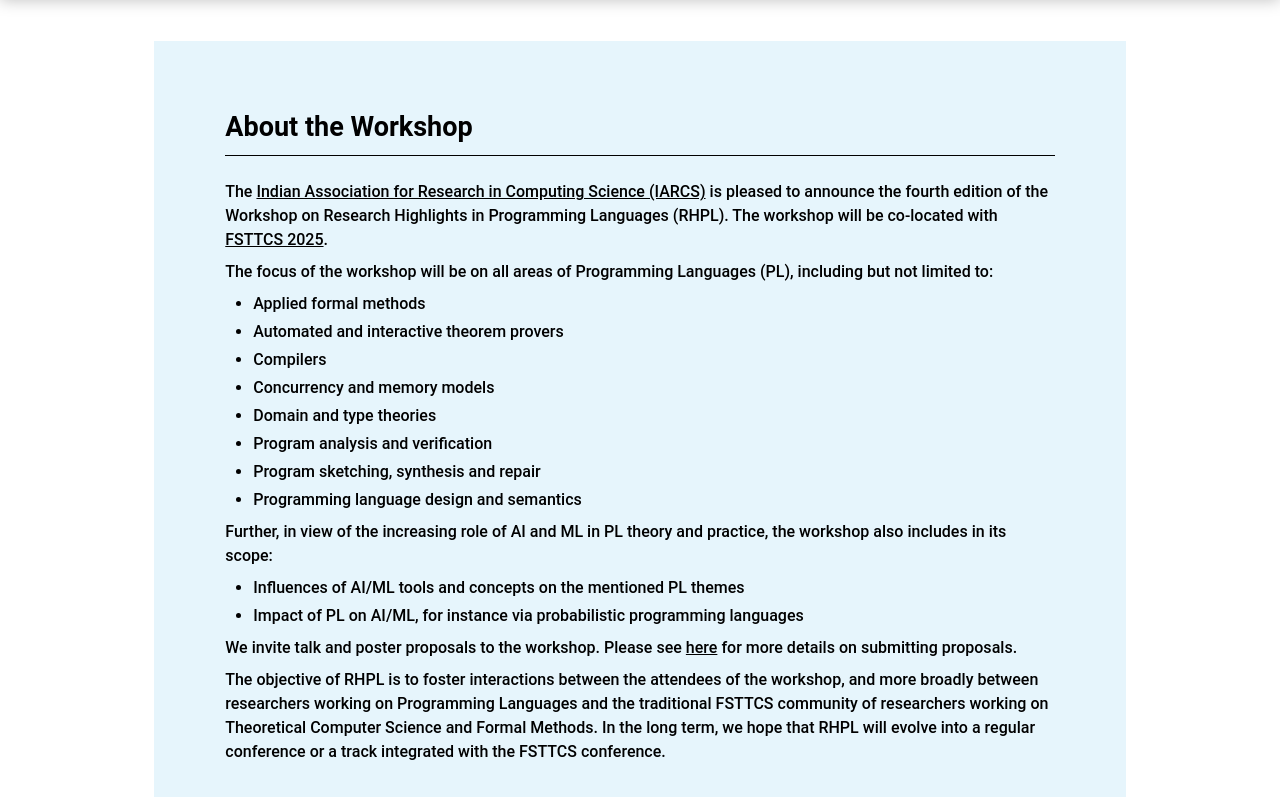
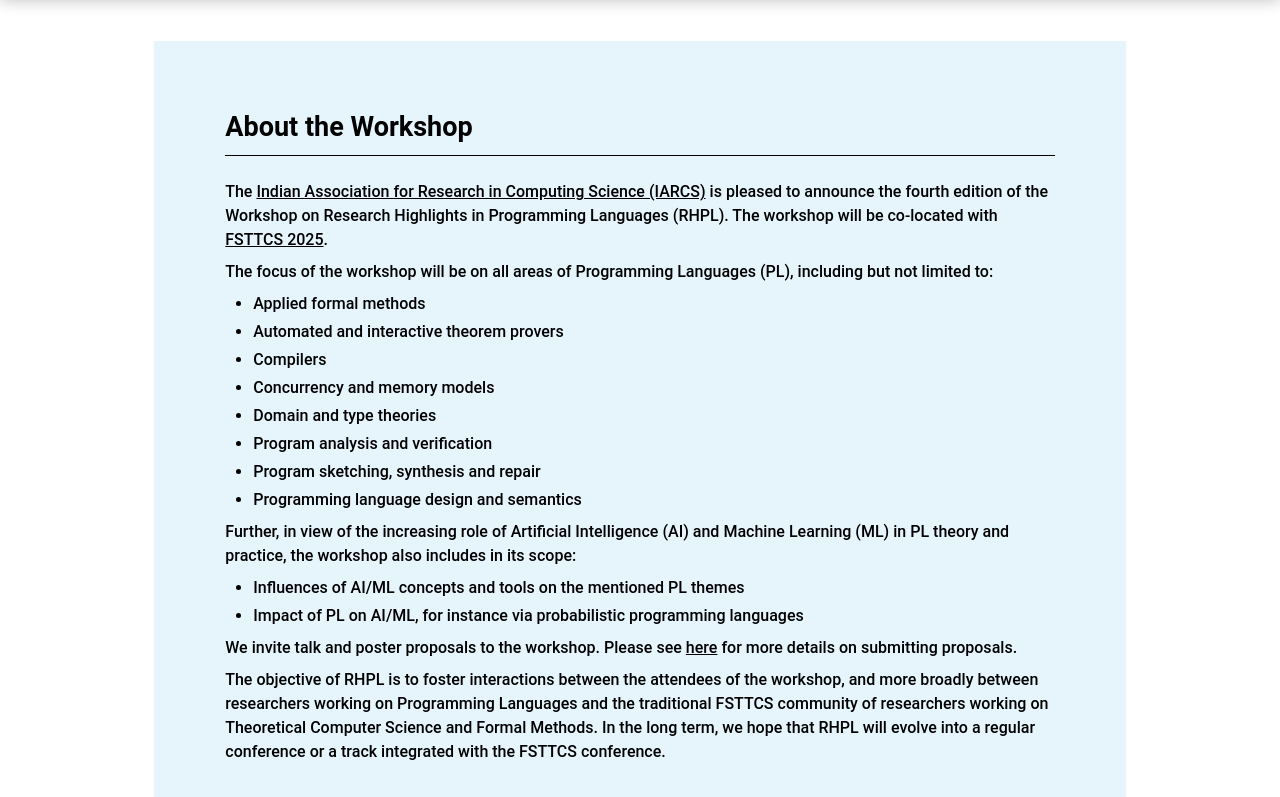
Before and after one commit to RajivDalal/RHPL, a React (Vite) app in the folder rhpl-web/: page / in a window 1280 px wide. Shown: the part 370-1167 px from the top of the page. Built offline with nearby package versions, Linux system fonts and the light colour scheme; a web font is replaced by a local one.

Commit message:
Update home.jsx

```diff
--- a/rhpl-web/src/pages/home.jsx
+++ b/rhpl-web/src/pages/home.jsx
@@ -50,10 +50,10 @@ const Home = () => {
           </li> */}
         </ul>
 
-        <div>Further, in view of the increasing role of AI and ML in PL theory and practice, the workshop also includes in its scope:</div>
+        <div>Further, in view of the increasing role of Artificial Intelligence (AI) and Machine Learning (ML) in PL theory and practice, the workshop also includes in its scope:</div>
           <ul className="space-y-1 list-disc ml-7">
             <li>
-              Influences of AI/ML tools and concepts on the mentioned PL themes
+              Influences of AI/ML concepts and tools on the mentioned PL themes
             </li>
             <li>
               Impact of PL on AI/ML, for instance via probabilistic programming languages
```
